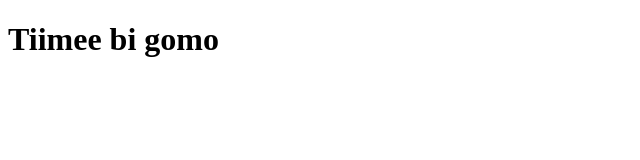
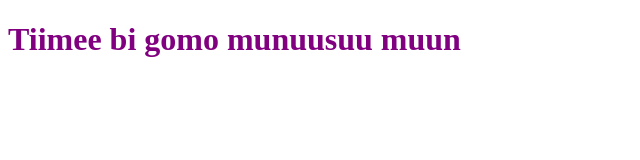
Before and after one commit to tilibert/tilibert.github.io, a plain HTML site: page index.html in a window 1280 px wide. Shown: the whole page, without its empty margins (0-640 px from the left). Drawn offline with Linux system fonts and the light colour scheme.

Commit message:
secondary deploy

```diff
--- /dev/null
+++ b/css/style.css
@@ -0,0 +1,3 @@
+h1 {
+    color: purple;
+}
--- a/index.html
+++ b/index.html
@@ -4,8 +4,9 @@
     <meta charset="UTF-8">
     <meta name="viewport" content="width=device-width, initial-scale=1.0">
     <title>Document</title>
+    <link rel="stylesheet" href="css/style.css"/>
 </head>
 <body>
-    <h1>Tiimee bi gomo</h1>
+    <h1>Tiimee bi gomo munuusuu muun</h1>
 </body>
 </html>
```
